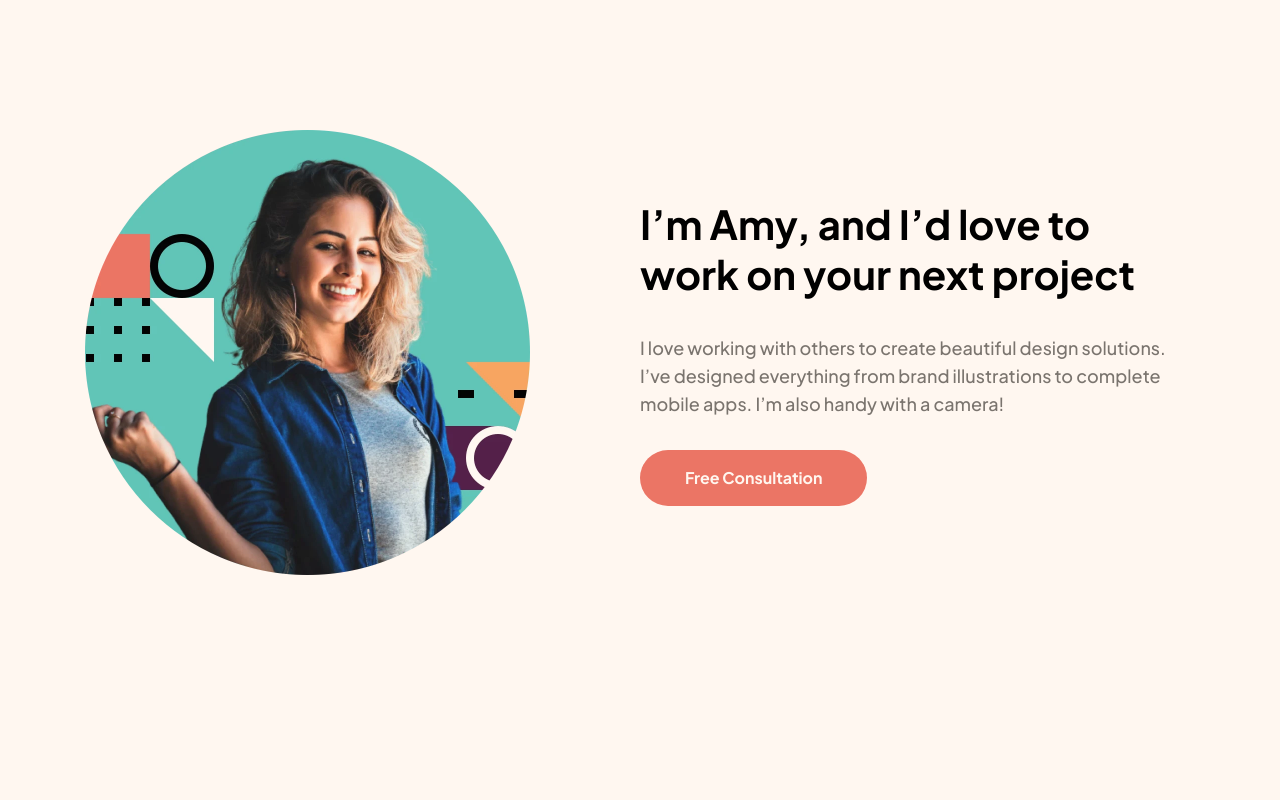
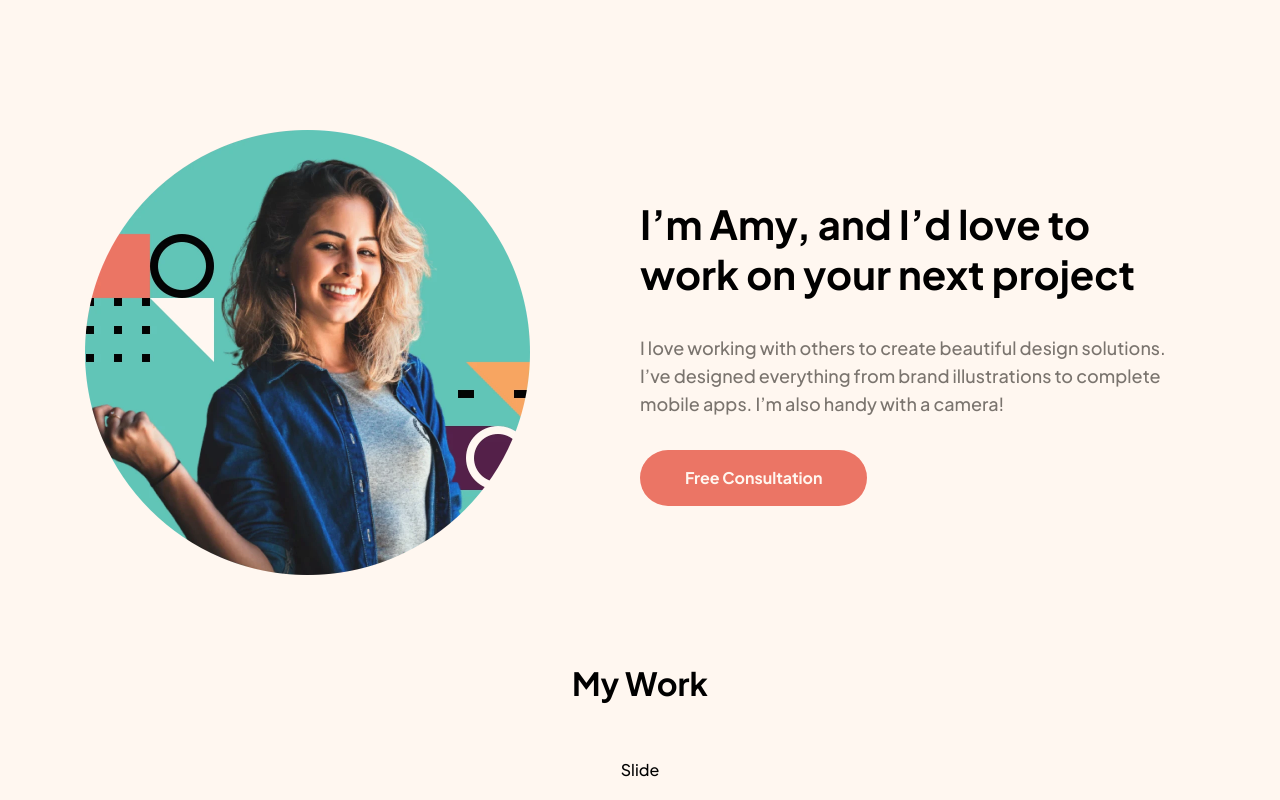
Before and after one commit to FelipeAmorimDev/Single-page-design-portfolio-react, a React (Vite) app: page / in a window 1280 px wide. Shown: the part 807-1607 px from the top of the page. Before the commit the page ends 1490 px from the top, so only its background shows below. Built offline with nearby package versions, Linux system fonts and the light colour scheme.

Commit message:
feat: Portfolio

```diff
--- a/src/App.jsx
+++ b/src/App.jsx
@@ -1,5 +1,6 @@
 import "./App.module.scss";
 import Header from "./Components/Header/Header";
+import Portfolio from "./Components/Portfolio/Portfolio";
 import SectionConsultation from "./Components/SectionConsultation/SectionConsultation";
 
 function App() {
@@ -7,6 +8,7 @@ function App() {
     <>
       <Header />
       <SectionConsultation />
+      <Portfolio />
     </>
   );
 }
--- /dev/null
+++ b/src/Components/Portfolio/Portfolio.jsx
@@ -0,0 +1,15 @@
+import Slide from '../Slide/Slide'
+
+import styleT from '../_fonts.module.scss'
+import style from './Portfolio.module.scss'
+
+const Portfolio = () => {
+  return (
+    <section className={style.PortFolioContainer}>
+      <h2 className={styleT.fontS}>My Work</h2>
+      <Slide />
+    </section>
+  )
+}
+
+export default Portfolio
--- /dev/null
+++ b/src/Components/Portfolio/Portfolio.module.scss
@@ -0,0 +1,8 @@
+.PortFolioContainer{
+  max-width: 1440px;
+  margin: 0 auto;
+  text-align: center;
+  h2{
+    margin-bottom: 56px;
+  }
+}
--- /dev/null
+++ b/src/Components/Slide/Slide.jsx
@@ -0,0 +1,9 @@
+import style from './Slide.module.scss'
+
+const Slide = () => {
+  return (
+    <div>Slide</div>
+  )
+}
+
+export default Slide
```
Also changed, not shown: src/Components/Slide/Slide.module.scss (added).
